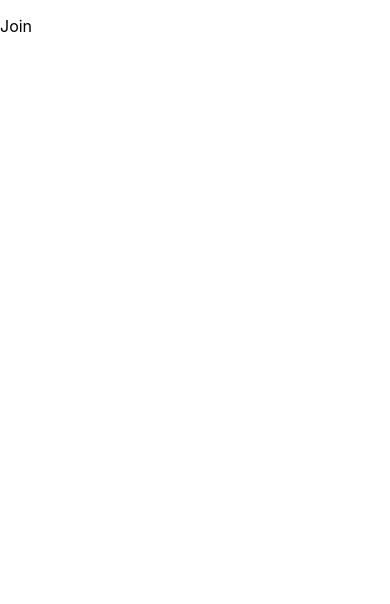
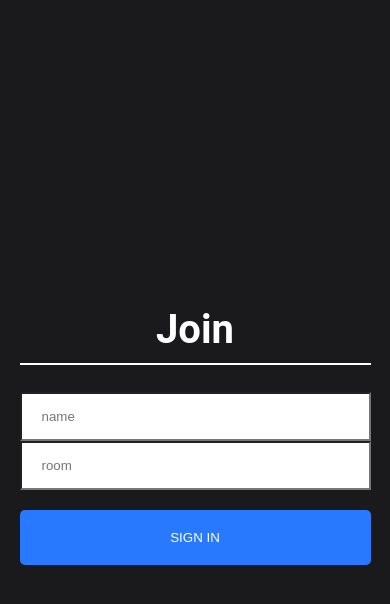
Before and after one commit to parthkanani93/Messenger-Website, a React (Create React App) app: page / in a window 390 px wide. Shown: the top 604 px of the page. Built offline with nearby package versions, Linux system fonts and the light colour scheme.

Commit message:
make join component ui and link to chat component and pass the name and room name

```diff
--- a/src/App.js
+++ b/src/App.js
@@ -1,8 +1,8 @@
 import React from 'react';
 import {BrowserRouter as Router , Route} from 'react-router-dom';
 import './App.css';
-import Chat from './components/Chat';
-import Join from './components/Join';
+import Chat from './components/Chat/Chat';
+import Join from './components/Join/Join';
 
 function App() {
   return (
--- /dev/null
+++ b/src/components/Chat/Chat.css
@@ -0,0 +1,34 @@
+.outerContainer {
+    display: flex;
+    justify-content: center;
+    align-items: center;
+    height: 100vh;
+    background-color: #1A1A1D;
+  }
+
+  .container {
+    display: flex;
+    flex-direction: column;
+    justify-content: space-between;
+    background: #FFFFFF;
+    border-radius: 8px;
+    height: 60%;
+    width: 35%;
+  }
+
+  @media (min-width: 320px) and (max-width: 480px) {
+    .outerContainer {
+      height: 100%;
+    }
+
+    .container {
+      width: 100%;
+      height: 100%;
+    }
+  }
+
+  @media (min-width: 480px) and (max-width: 1200px) {
+    .container {
+      width: 60%;
+    }
+  }
--- a/src/components/Chat.js
+++ b/src/components/Chat/Chat.js
@@ -1,4 +1,5 @@
 import React from 'react';
+import './Chat.css'
 
 
 const Chat=()=>{
--- a/src/components/Join.js
+++ /dev/null
@@ -1,12 +0,0 @@
-import React from 'react';
-
-
-const Join=()=>{
-    return(
-        <div>
-            <p>Join</p>
-        </div>
-    )
-}
-
-export default Join;
--- /dev/null
+++ b/src/components/Join/Join.css
@@ -0,0 +1,71 @@
+html, body {
+    font-family: 'Roboto', sans-serif;
+    padding: 0;
+    margin: 0;
+  }
+
+  #root {
+    height: 100vh;
+  }
+
+  * {
+    box-sizing: border-box;
+  }
+
+  .joinOuterContainer {
+    display: flex;
+    justify-content: center;
+    text-align: center;
+    height: 100vh;
+    align-items: center;
+    background-color: #1A1A1D;
+  }
+
+  .joinInnerContainer {
+    width: 20%;
+  }
+
+  .joinInput {
+    border-radius: 0;
+    padding: 15px 20px;
+    width: 100%;
+  }
+
+  .heading {
+    color: white;
+    font-size: 2.5em;
+    padding-bottom: 10px;
+    border-bottom: 2px solid white;
+  }
+
+  .button {
+      color: #fff !important;
+      text-transform: uppercase;
+      text-decoration: none;
+      background: #2979FF;
+      padding: 20px;
+      border-radius: 5px;
+      display: inline-block;
+      border: none;
+      width: 100%;
+  }
+
+  .mt-20 {
+    margin-top: 20px;
+  }
+
+  @media (min-width: 320px) and (max-width: 480px) {
+    .joinOuterContainer {
+      height: 100%;
+    }
+
+    .joinInnerContainer {
+      width: 90%;
+    }
+
+
+  }
+
+  button:focus {
+    outline: 0;
+  }
--- /dev/null
+++ b/src/components/Join/Join.js
@@ -0,0 +1,30 @@
+import React, { useState } from 'react';
+import { Link } from 'react-router-dom';
+import './Join.css';
+
+
+const Join = () => {
+
+    const [name, setName] = useState('');
+    const [room, setRoom] = useState('');
+    return (
+        <div className="joinOuterContainer">
+            <div className="joinInnerContainer">
+                <h1 className="heading">Join</h1>
+                <div>
+                    <input placeholder="name" className="joinInput" type="text" onChange={(event) => setName(event.target.value)} />
+                </div>
+                <div>
+                    <input placeholder="room" className="joinInput" type="text" onChange={(event) => setRoom(event.target.value)} />
+                </div>
+
+                <Link onClick={event =>(!name || !room) ? event.preventDefault() : null} to={`/chat?name=${name}&room=${room}`}>
+                    <button className="button mt-20" type="submit">Sign In</button>
+                </Link>
+
+            </div>
+        </div>
+    )
+}
+
+export default Join;
```
